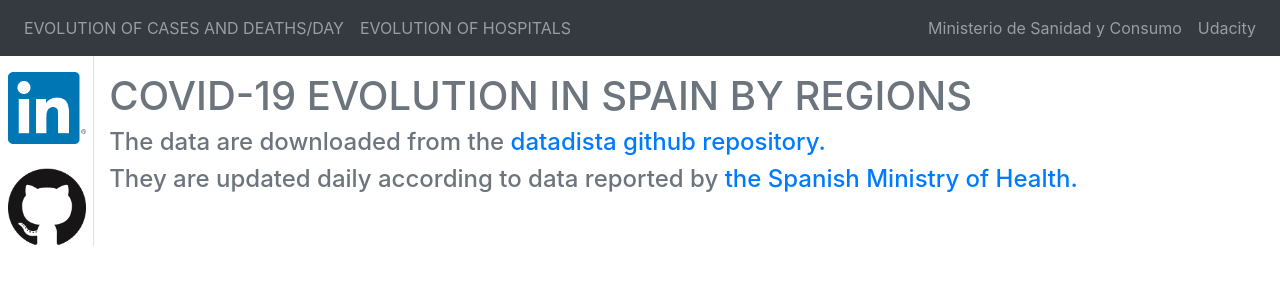
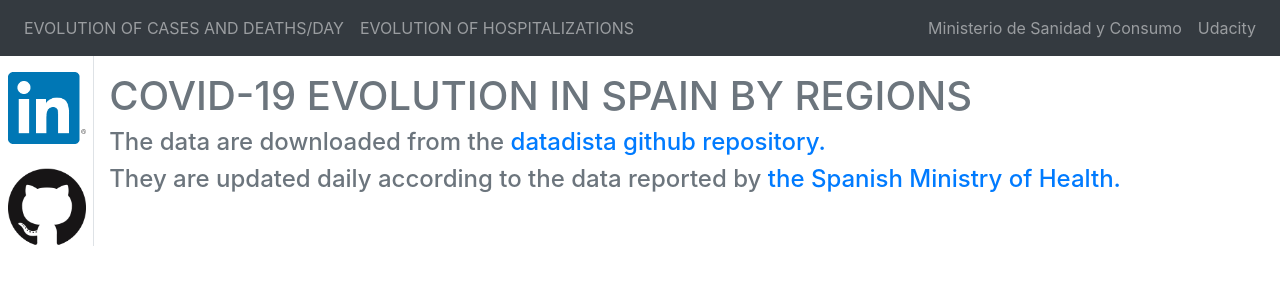
Before and after one commit to jmiraal/COVID19_Spain_Dashboard, a Flask app: template covapp/templates/index.html in a window 1280 px wide. Shown: the top 300 px of the page. Run offline with Flask 2, Linux system fonts and the light colour scheme; the template is opened without the code that fills it, so the values that code supplies are empty; some libraries are stand-ins or nearby versions.

Commit message:
chore: change some explanation text in the html file

```diff
--- a/covapp/templates/index.html
+++ b/covapp/templates/index.html
@@ -35,7 +35,7 @@
         <a class="nav-link" href="/index">EVOLUTION OF CASES AND DEATHS/DAY</a>
       </li>
       <li class="nav-item">
-        <a class="nav-link" href="/index_panel_2">EVOLUTION OF HOSPITALS</a>
+        <a class="nav-link" href="/index_panel_2">EVOLUTION OF HOSPITALIZATIONS</a>
       </li>
     </ul>
     <ul class="navbar-nav ml-auto mt-2 mt-lg-0">
@@ -76,7 +76,7 @@
             <h4 id="tag-line" class="text-muted">The data are downloaded from the
                   <a href="https://github.com/datadista/datasets/tree/master/COVID%2019">datadista github repository.</a>
             </h4>
-            <h4 id="tag-line" class="text-muted">They are updated daily according to data reported by
+            <h4 id="tag-line" class="text-muted">They are updated daily according to the data reported by
                   <a href="https://www.mscbs.gob.es/profesionales/saludPublica/ccayes/alertasActual/nCov-China/situacionActual.htm">the Spanish Ministry of Health.</a>
             </h4>
 
```
